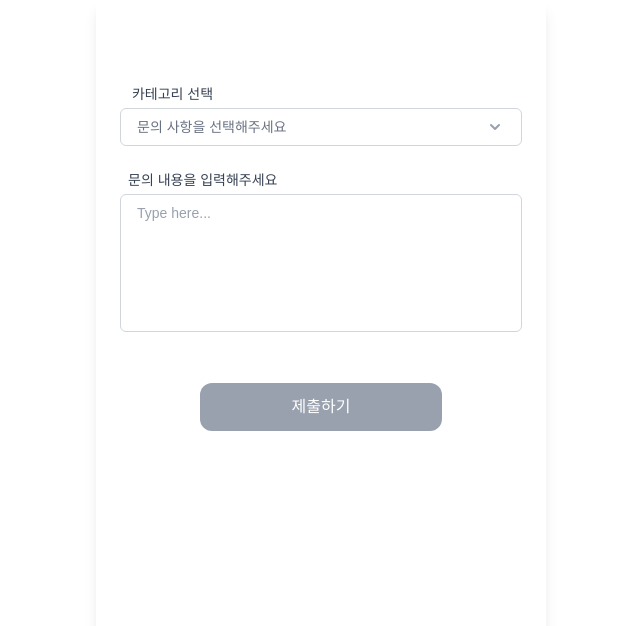
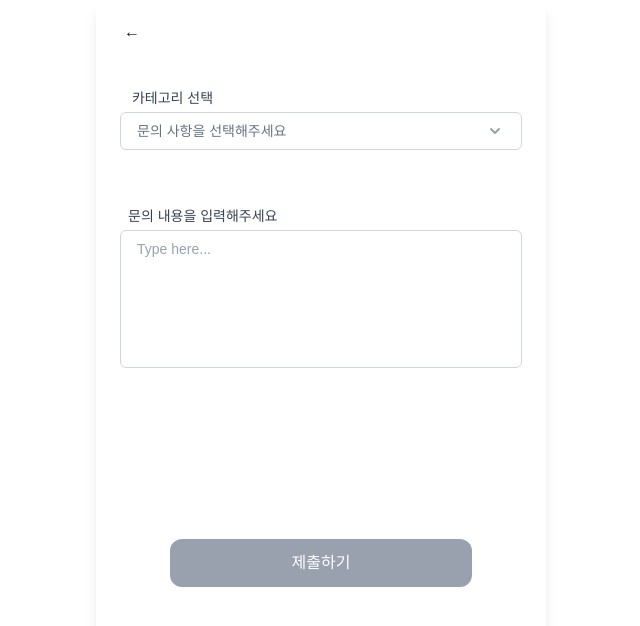
Before and after one commit to babgroup/Dutchpay, a Next.js app in the folder frontend/: page /1to1Inquiry in a window 1280 px wide. Shown: the top 626 px of the page, without its empty margins (319-959 px from the left). Built offline with nearby package versions, Linux system fonts and the light colour scheme.

Commit message:
✨ feat: add top layout and adjust spacing

```diff
--- a/frontend/src/app/1to1Inquiry/components/InquiryForm.tsx
+++ b/frontend/src/app/1to1Inquiry/components/InquiryForm.tsx
@@ -31,8 +31,8 @@ export default function InquiryForm() {
 
     return (
             <div className="flex flex-col h-full p-6">
-                <div className="mb-15" />
 
+                <div className="mb-8">
                     <Dropdown
                         label=" 카테고리 선택"
                         placeholder="문의 사항을 선택해주세요"
@@ -40,15 +40,18 @@ export default function InquiryForm() {
                         selectedValue={selectedInquiry}
                         onSelect={setSelectedInquiry}
                     />
+                </div>
 
+                <div className="flex-grow mb-10">
                     <InquiryInput
                         label="문의 내용을 입력해주세요"
                         placeholder="Type here..."
                         value={inquiryText}
                         onChange={setInquiryText}
                     />
+                </div>
 
-                <div className="flex flex-col m-10 items-center">
+                <div className="w-full flex justify-center mt-30">
                     <BasicButton
                         text="제출하기"
                         onClick={handleSubmit}
--- /dev/null
+++ b/frontend/src/app/1to1Inquiry/layout.tsx
@@ -0,0 +1,12 @@
+import TopHeader from "../delivery/components/TopHeader";
+
+export default function TopLayout({ children, pageTitle }: Readonly<{ children: React.ReactNode; pageTitle: string }>) {
+  return (
+    <div className="bg-beige-100 font-sans flex flex-col">
+      <TopHeader pageTitle={pageTitle} />
+      <main className="flex-1 overflow-auto">
+        {children}
+      </main>
+    </div>
+  );
+}
```
Lines whose indentation alone changed are shown as unchanged.
